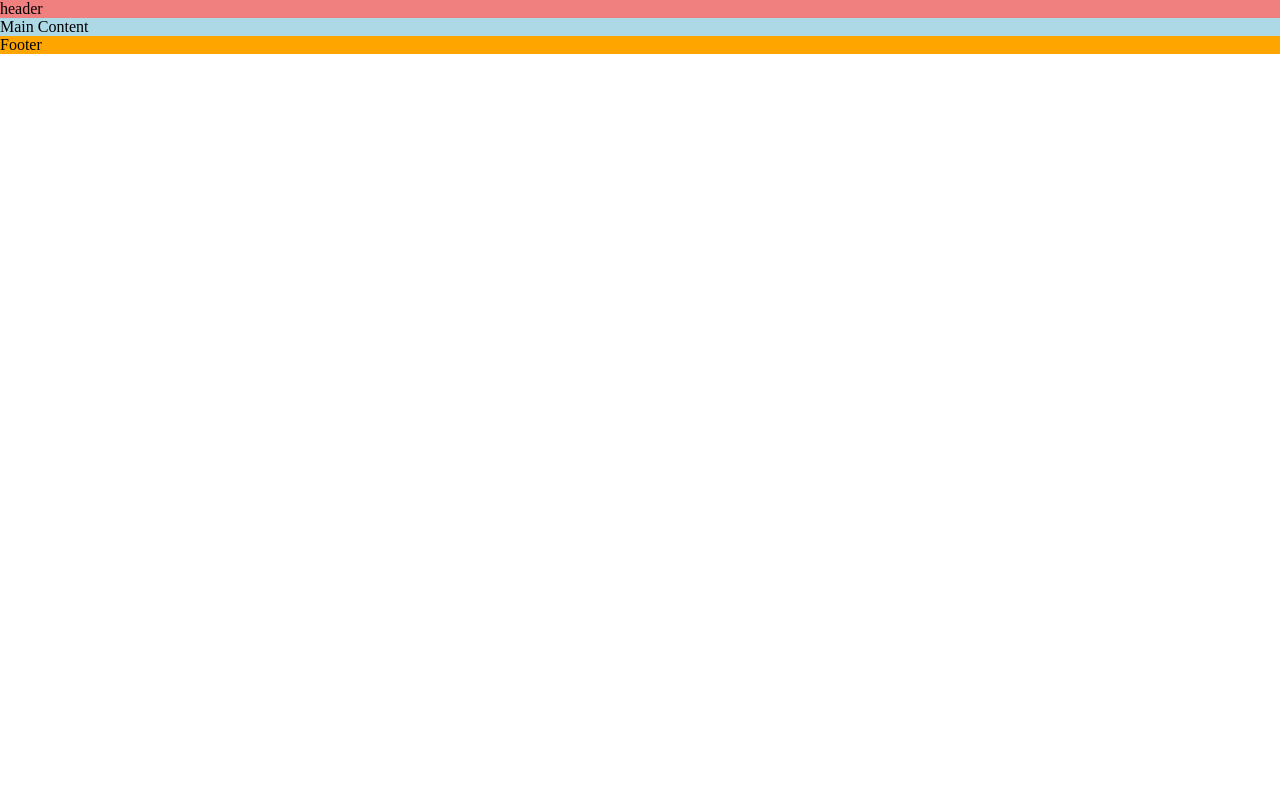
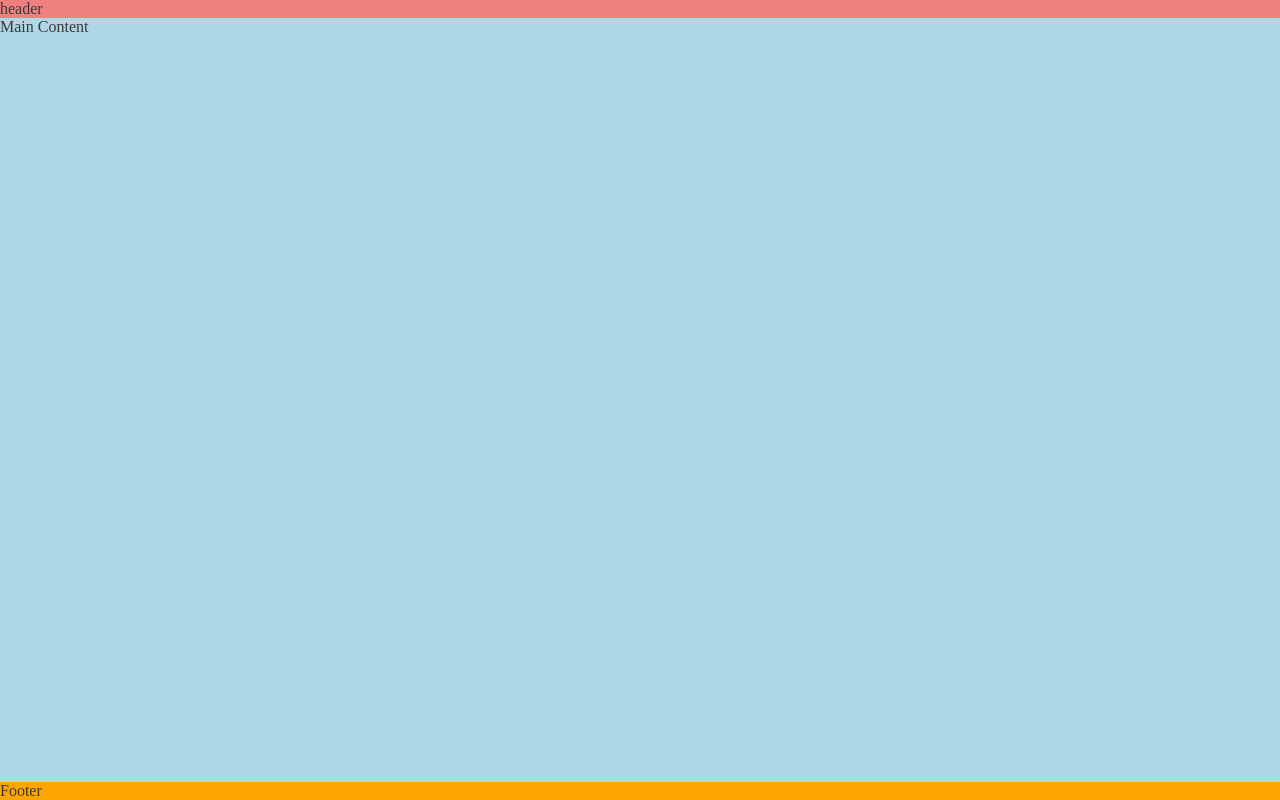
Before and after one commit to Hsiaohan-89/Iris-Chen-portfolio, a plain HTML site: page index.html in a window 1280 px wide. Drawn offline with Linux system fonts and the light colour scheme.

Commit message:
Push footer down by using flex sytles

```diff
--- a/assets/css/style.css
+++ b/assets/css/style.css
@@ -6,6 +6,15 @@
     box-sizing: border-box;
 }
 
+/* general styles */
+
+body {
+    min-height: 100vh;
+    display: flex;
+    flex-direction: column;
+    /* general porject style */
+    color: #3a3a3a;
+}
 
 /* Header */
 header {
@@ -15,6 +24,11 @@ header {
 /* Main content */
 main {
     background-color: lightblue;
+    /* make main element take up any surplus space to push footer down */
+    /* shorthand: flex:1 0 auto; */
+    flex-grow: 1;
+    flex-shrink: 0;
+    flex-basis: auto;
 }
 
 /*Footer*/
```
